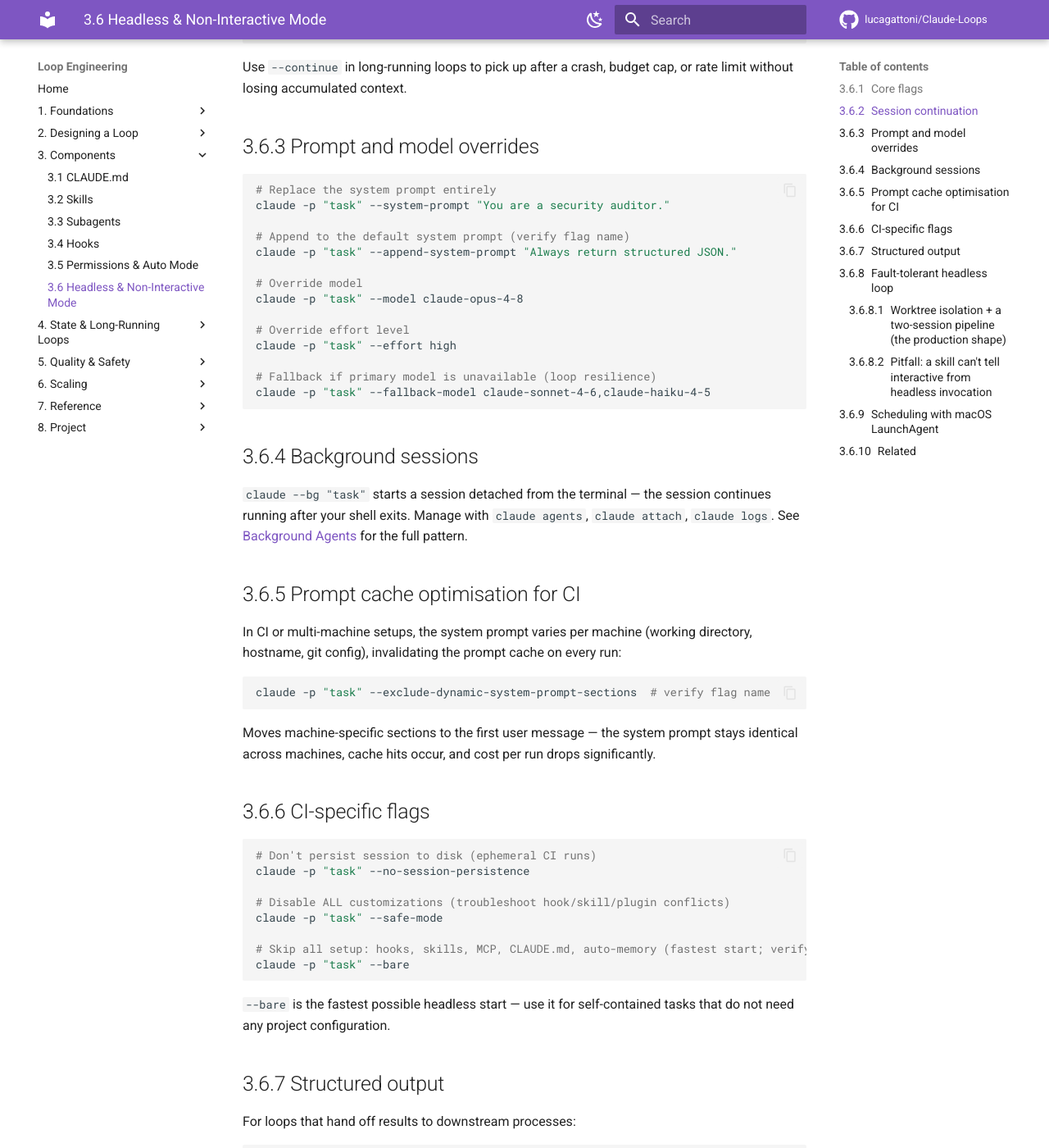
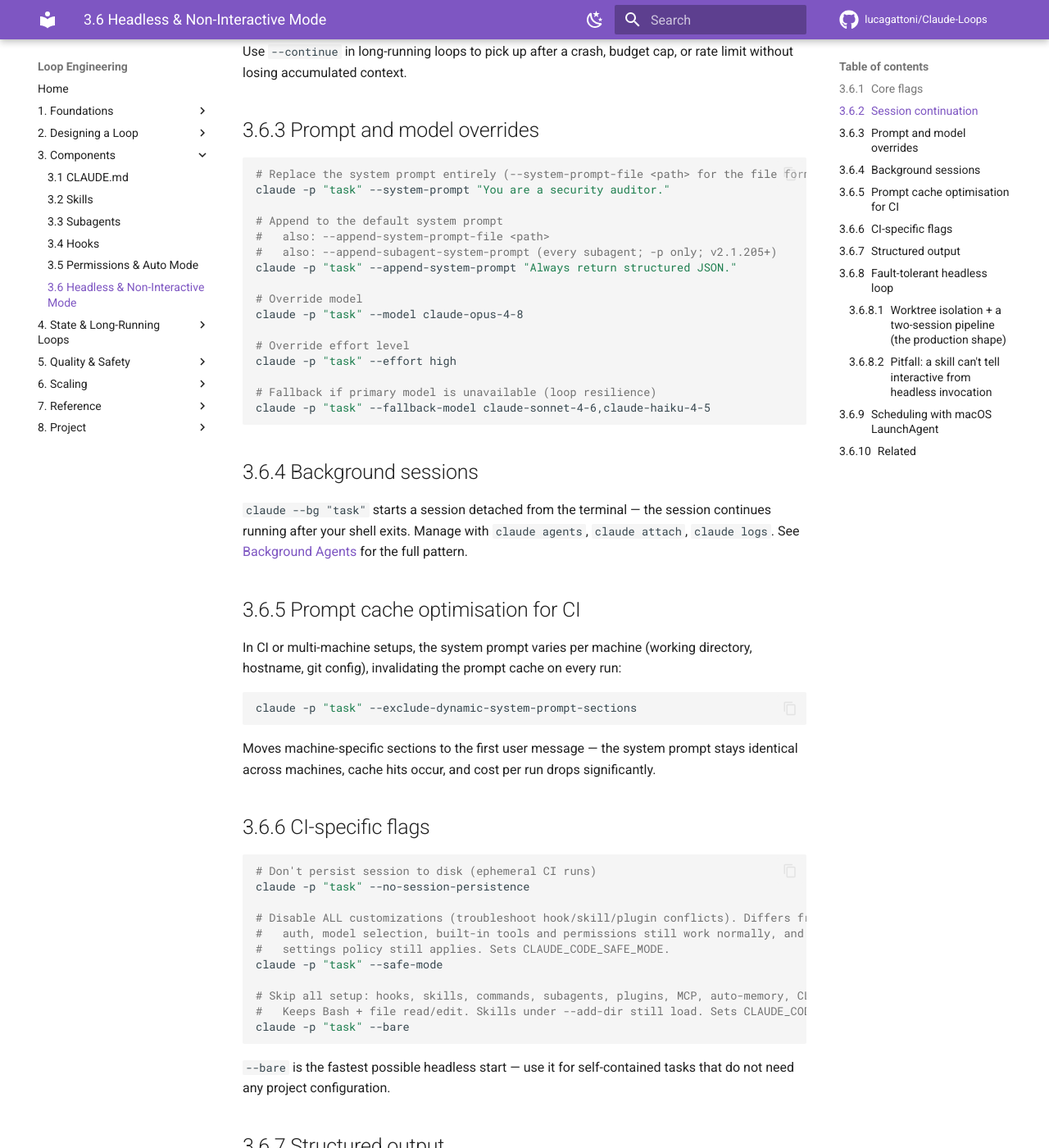
Before and after one commit to lucagattoni/Claude-Loops, an MkDocs documentation site: the page built from docs/09-headless-mode.md, in a window 1280 px wide and 1400 px high, scrolled down 678 px. Shown: the whole window at 82% size. Built offline with MkDocs 1.6.1 and Material for MkDocs 9.7.7, drawn with Linux system fonts in a browser that asks for light colours; comment, search, counter and statistics services are not loaded; some of the changed text lies outside the part shown.

Commit message:
fix(docs): five more platform errors, each verified against a fetched page
A KB fact-check agent swept 9 checkable claims across docs/07, 08, 09, 18.
Six were wrong, three were correct. The three confirmed-correct ones are worth
naming because they were checked, not assumed: auto mode escalating at 3
consecutive / 20 total blocks, the five-tier agent-file load order, and the
docs/18 CLI flag block.

Wrong, now fixed:

- docs/18 and docs/15 both said Ctrl+R enters plan mode. Ctrl+R is "Reverse
  search command history". Permission modes cycle with Shift+Tab. Verified on
  the interactive-mode page. Ctrl+G in docs/15 was checked too and IS correct
  ("Open in default text editor"), so it stays.

- docs/09 documented a --no-stream flag. It does not exist, at all. Waiting for
  the full response is already the default. Line deleted.

- docs/07 custom-agent frontmatter used a bracketed array and snake_case:
  tools: [Read, ...] / permission_mode. Official shape is a comma-separated
  string and camelCase permissionMode.

Three lines carried a "(verify flag name)" comment the KB wrote to itself and
never acted on. All three flags turned out to be real, so the doubt comments
are replaced with the verified detail: --append-system-prompt-file,
--append-subagent-system-prompt (v2.1.205+), --system-prompt-file, and what
--bare actually keeps versus --safe-mode.

That pattern is the real finding. A self-flagged uncertainty that survives in a
published reference is a note nobody was ever going to action.

Co-Authored-By: Claude Opus 5 (1M context) <noreply@anthropic.com>
Claude-Session: https://claude.ai/code/session_01SSrvCLEkkkcGZqr2FzBSrd

````diff
--- a/docs/09-headless-mode.md
+++ b/docs/09-headless-mode.md
@@ -10,7 +10,6 @@ and scheduled jobs.
 claude -p "task"                                     # non-interactive, output to stdout
 claude -p "task" --output-format json                # structured JSON output
 claude -p "task" --output-format stream-json         # streaming JSON for real-time processing
-claude -p "task" --no-stream                         # wait for full response (verify flag name)
 claude -p "task" --max-turns 30                      # hard turn cap
 claude -p "task" --max-budget-usd 2.00               # hard cost cap
 claude -p "task" --permission-mode auto              # skip permission prompts (unattended)
@@ -34,10 +33,12 @@ rate limit without losing accumulated context.
 ## Prompt and model overrides
 
 ```bash
-# Replace the system prompt entirely
+# Replace the system prompt entirely (--system-prompt-file <path> for the file form)
 claude -p "task" --system-prompt "You are a security auditor."
 
-# Append to the default system prompt (verify flag name)
+# Append to the default system prompt
+#   also: --append-system-prompt-file <path>
+#   also: --append-subagent-system-prompt (every subagent; -p only; v2.1.205+)
 claude -p "task" --append-system-prompt "Always return structured JSON."
 
 # Override model
@@ -62,7 +63,7 @@ In CI or multi-machine setups, the system prompt varies per machine (working dir
 hostname, git config), invalidating the prompt cache on every run:
 
 ```bash
-claude -p "task" --exclude-dynamic-system-prompt-sections  # verify flag name
+claude -p "task" --exclude-dynamic-system-prompt-sections
 ```
 
 Moves machine-specific sections to the first user message — the system prompt stays
@@ -74,10 +75,13 @@ identical across machines, cache hits occur, and cost per run drops significantl
 # Don't persist session to disk (ephemeral CI runs)
 claude -p "task" --no-session-persistence
 
-# Disable ALL customizations (troubleshoot hook/skill/plugin conflicts)
+# Disable ALL customizations (troubleshoot hook/skill/plugin conflicts). Differs from --bare:
+#   auth, model selection, built-in tools and permissions still work normally, and managed
+#   settings policy still applies. Sets CLAUDE_CODE_SAFE_MODE.
 claude -p "task" --safe-mode
 
-# Skip all setup: hooks, skills, MCP, CLAUDE.md, auto-memory (fastest start; verify flag name)
+# Skip all setup: hooks, skills, commands, subagents, plugins, MCP, auto-memory, CLAUDE.md
+#   Keeps Bash + file read/edit. Skills under --add-dir still load. Sets CLAUDE_CODE_SIMPLE.
 claude -p "task" --bare
 ```
 
````
Also changed, not shown: docs/07-subagents.md (+2 -2 lines), docs/15-explore-plan-implement.md (+1 -1 lines), docs/18-quick-reference.md (+1 -1 lines).
